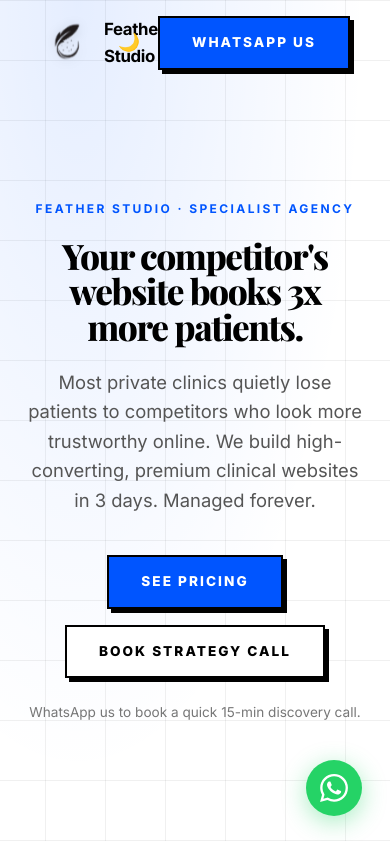
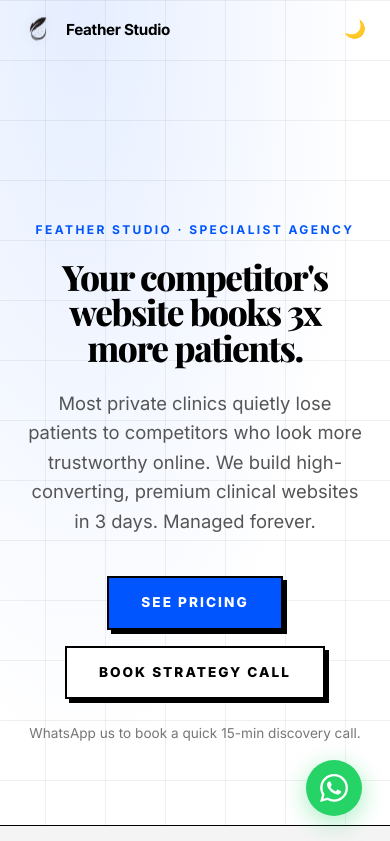
Before and after one commit to branchingteam-bit/featherstudio, a website built with Vite: page index.html in a window 390 px wide. Shown: the top 841 px of the page. Built offline with nearby package versions, Linux system fonts and the light colour scheme; a web font is replaced by a local one.

Commit message:
style: optimize mobile navigation and hero heights

```diff
--- a/src/style.css
+++ b/src/style.css
@@ -233,6 +233,14 @@ ul { list-style: none; }
 }
 .theme-toggle:hover { transform: rotate(20deg); }
 
+@media (max-width: 900px) {
+  .nav { padding: 12px 20px; }
+  .nav.scrolled { padding: 10px 20px; }
+  .nav-link, .nav-links .btn-primary { display: none; }
+  .logo { font-size: 0.95rem; }
+  .feather-icon { width: 36px; height: 36px; }
+}
+
 /* ─── WhatsApp FAB ───────────────────────────────────────── */
 #whatsapp-fab {
   position: fixed;
@@ -251,14 +259,20 @@ ul { list-style: none; }
 }
 #whatsapp-fab:hover { transform: scale(1.1); box-shadow: 0 10px 32px rgba(37, 211, 102, 0.5); }
 
-/* ─── Hero ───────────────────────────────────────────────── */
 .hero {
-  min-height: 100vh;
+  min-height: 80vh;
   display: flex;
   align-items: center;
   position: relative;
   overflow: hidden;
   background: radial-gradient(ellipse at 20% 0%, var(--color-accent-dim) 0%, transparent 65%);
+}
+
+@media (max-width: 768px) {
+  .hero {
+    min-height: auto;
+    padding: 140px 0 80px;
+  }
 }
 
 .hero-layout {
```
Also changed, not shown: dist/assets/index-CTogY8Z9.css (added), dist/assets/index-CUfqy2Qi.css (deleted), dist/assets/index-Cjm5rwRE.js (renamed from dist/assets/index-BXjnXF9F.js), dist/index.html.
